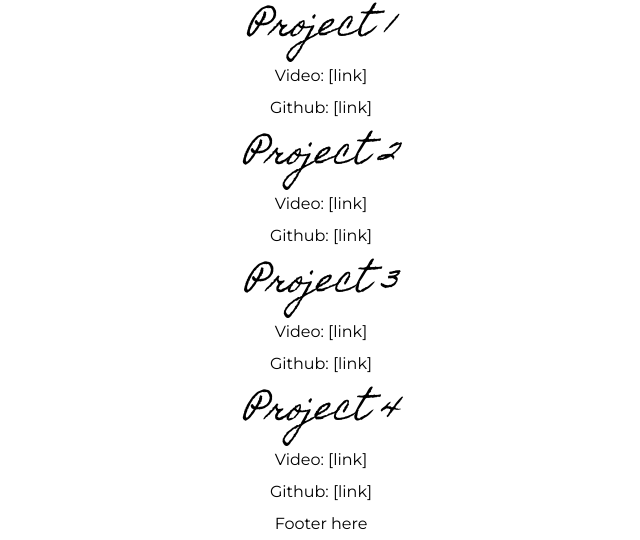
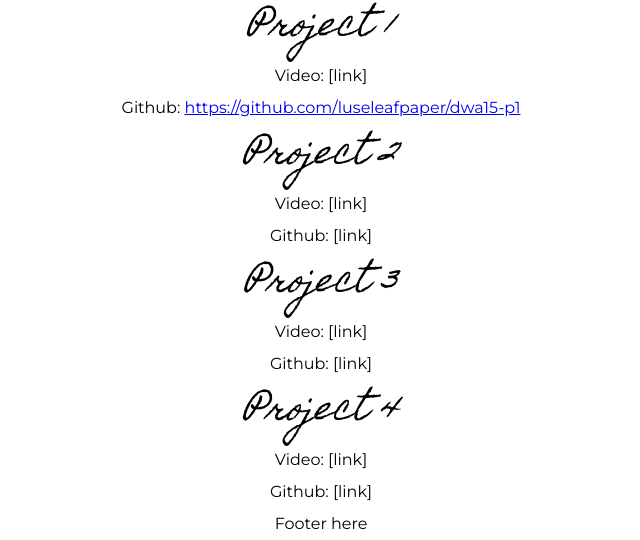
Before and after one commit to luseleafpaper/dwa15-p1, a plain HTML site: page index.html in a window 1280 px wide. Shown: the part 405-945 px from the top of the page, without its empty margins (319-959 px from the left). Drawn offline with nearby package versions, Linux system fonts and the light colour scheme.

Commit message:
added github link

```diff
--- a/index.html
+++ b/index.html
@@ -37,7 +37,7 @@
 				<img class="bubble_img" src="http://inlolcats.com/lolz/photos-public-domain-com/siamese_cat-600x600.jpg">
 				<h1>Project 1</h1>
 				<p>Video: [link]</p>
-				<p>Github: [link]</p>
+				<p>Github: <a href="https://github.com/luseleafpaper/dwa15-p1">https://github.com/luseleafpaper/dwa15-p1</a></p>
 				<h1>Project 2</h1>
 				<p>Video: [link]</p>
 				<p>Github: [link]</p>
```
